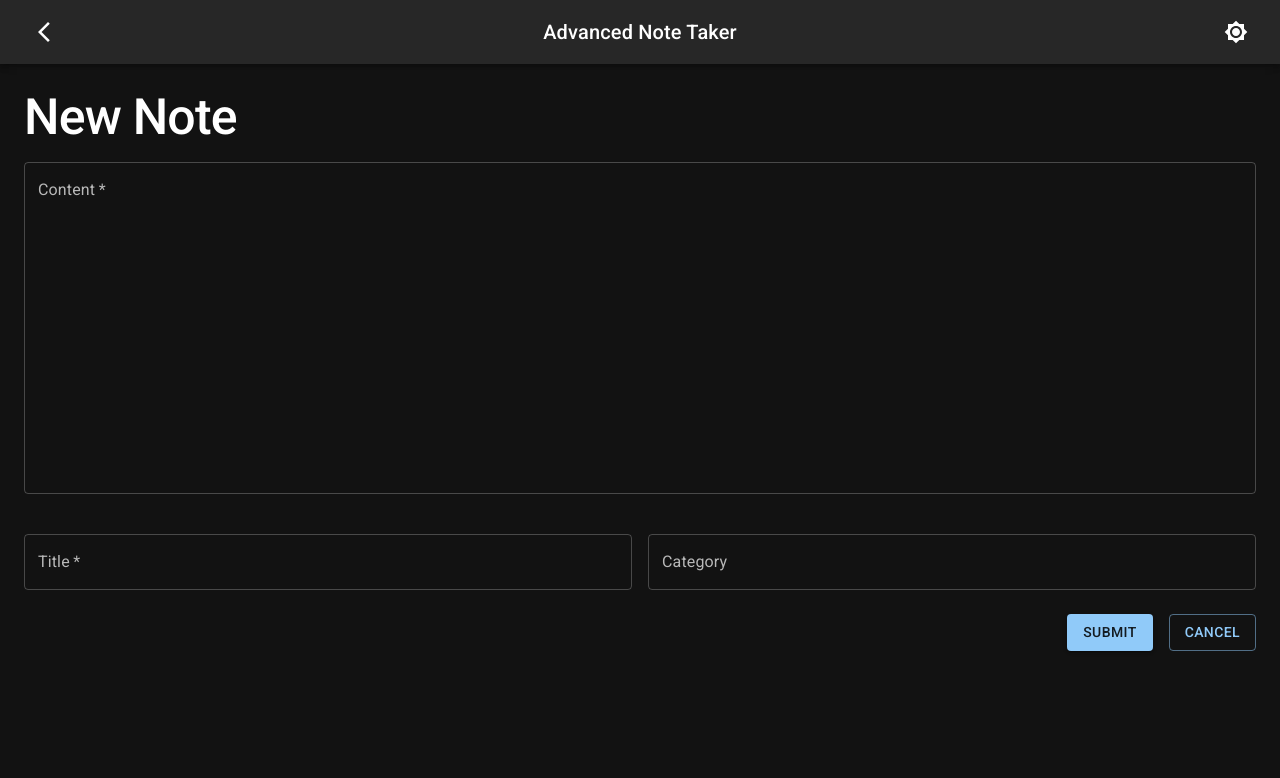
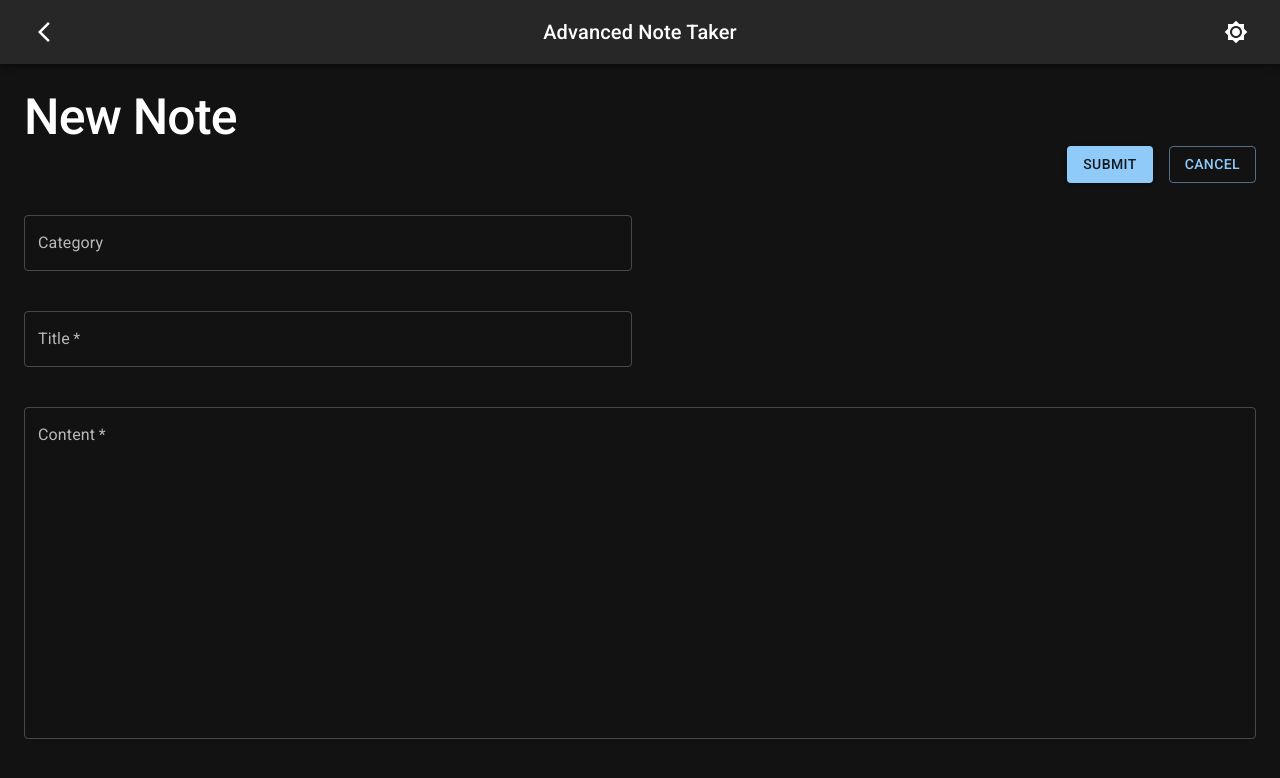
Before and after one commit to tomasesquivelgc/Note-Taking-App, a React (Vite) app: page /new in a window 1280 px wide. Shown: the top 778 px of the page. Built offline with nearby package versions, Linux system fonts and the light colour scheme.

Commit message:
trying column reverse

```diff
--- a/src/components/NoteForm.tsx
+++ b/src/components/NoteForm.tsx
@@ -48,7 +48,7 @@ export function NoteForm({ onSubmit, onAddTag, availableTags, title = "", markdo
   };
 
   return (
-    <Grid container spacing={2}>
+    <Grid container spacing={2} sx={{flexDirection: "column-reverse"}}>
       <Grid item xs={12}>
           <TextField
             defaultValue={markdown}
```
